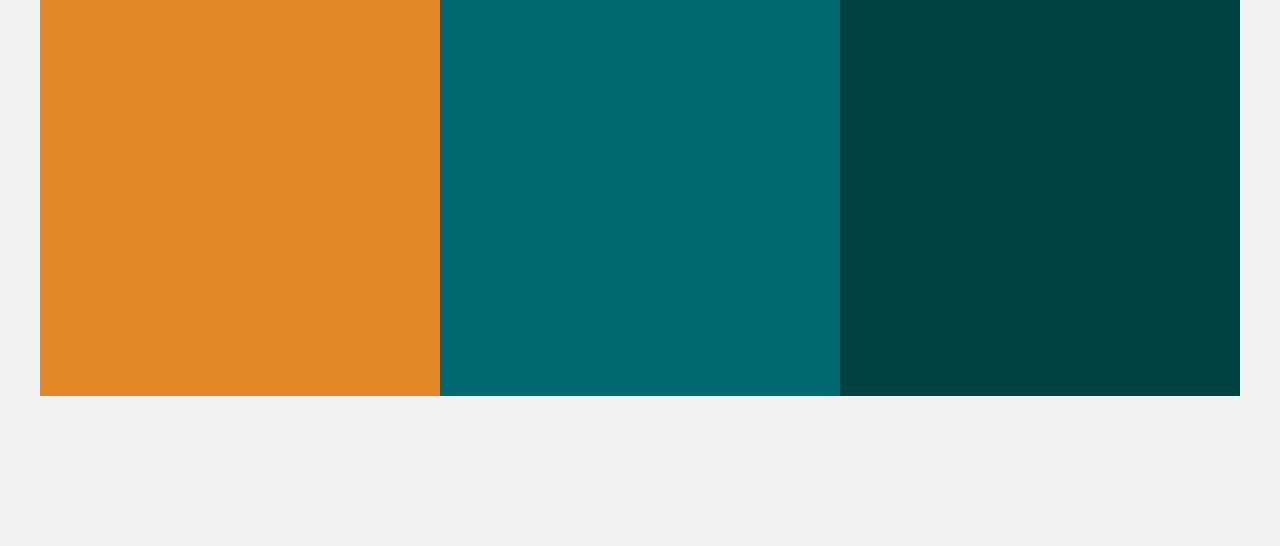
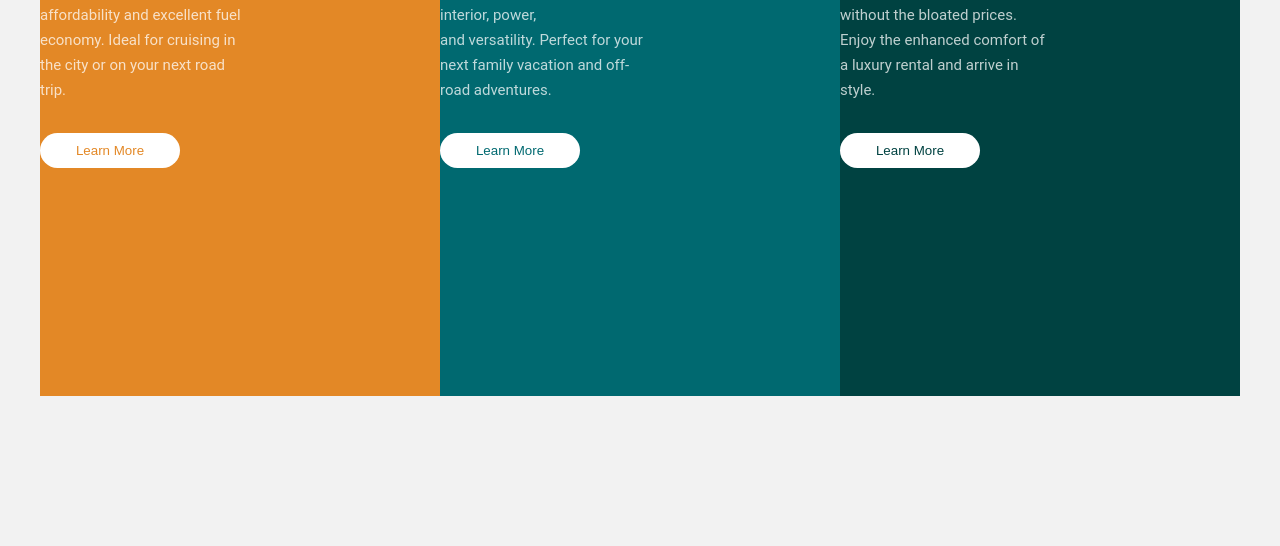
Before and after one commit to MikeZuck1/3-column-preview-card-component-main, a plain HTML site: page index.html in a window 1280 px wide. Shown: the part 254-800 px from the top of the page. Drawn offline with Linux system fonts and the light colour scheme.

Commit message:
add content on each box + button + design

```diff
--- a/index.html
+++ b/index.html
@@ -5,7 +5,6 @@
   <meta name="viewport" content="width=device-width, initial-scale=1.0"> <!-- displays site properly based on user's device -->
   <link rel="stylesheet" href="./styles/style.css">
   <link rel="icon" type="image/png" sizes="32x32" href="./images/favicon-32x32.png">
-
   <title>Frontend Mentor | 3-column preview card component</title>
 </head>
 <body>
@@ -13,21 +12,54 @@
   <main>
     <div class="container">
 
-      <div class="sedan-box">
+      <!-- SEDANS COTENTAINER -->
+      <div class="sedans-box">
         <div class="icon-sedans">
           <img src="./images/icon-sedans.svg" alt="icon-sedans">
         </div>
+
+        <div class="cars-content">
+          <h1>SEDANS</h1>
+          <p>Choose a sedan for its affordability and excellent fuel economy. Ideal for cruising in the city
+            or on your next road trip.</p>
+        </div>
+
+        <div class="button">
+          <button id="sedans">Learn More</button>
+        </div>
       </div>
 
+      <!-- SUVS COTENTAINER -->
       <div class="suvs-box">
         <div class="icon-suvs">
           <img src="./images/icon-suvs.svg" alt="icon-suvs">
         </div>
+
+        <div class="cars-content">
+          <h1>SUVS</h1>
+          <p>Take an SUV for its spacious interior, power,  <br> and versatility. Perfect for your next family vacation
+            and off-road adventures.</p>
+        </div>
+
+          <div class="button">
+            <button id="suvs">Learn More</button>
+          </div>
       </div>
 
+      <!-- LUXERY COTENTAINER -->
       <div class="luxury-box">
         <div class="icon-luxury">
           <img src="./images/icon-luxury.svg" alt="icon-luxury">
+        </div>
+
+        <div class="cars-content">
+          <h1>LUXURY</h1>
+          <p>Cruise in the best car brands without the bloated prices. Enjoy the enhanced comfort of a luxury
+            rental and arrive in style.</p>
+        </div>
+
+        <div class="button">
+          <button id="luxury">Learn More</button>
         </div>
       </div>
 
@@ -36,21 +68,8 @@
 
 </body>
 </html>
-
 <!--
-  Sedans
-  Choose a sedan for its affordability and excellent fuel economy. Ideal for cruising in the city
-  or on your next road trip.
-
-  SUVs
-  Take an SUV for its spacious interior, power, and versatility. Perfect for your next family vacation
-  and off-road adventures.
-
-  Luxury
-  Cruise in the best car brands without the bloated prices. Enjoy the enhanced comfort of a luxury
-  rental and arrive in style.
-
-    <div class="attribution">
+  <div class="attribution">
     Challenge by <a href="https://www.frontendmentor.io?ref=challenge" target="_blank">Frontend Mentor</a>.
     Coded by <a href="#">Your Name Here</a>.
   </div>
--- a/styles/style.css
+++ b/styles/style.css
@@ -43,7 +43,7 @@
     padding: 0;
 }
 
-/* ========  ======== */
+/* ======== BODY ======== */
 body {
     display: flex;
     align-items: center;
@@ -52,7 +52,7 @@ body {
     background-color: hsl(0, 0%, 95%);
 }
 
-/* ========  ======== */
+/* ======== CONTAINER ======== */
 .container {
     display: flex;
     align-items: center;
@@ -60,34 +60,74 @@ body {
 
 }
 
-/* ========  ======== */
-.sedan-box,
+/* ======== BOX CARS COINTAINER ======== */
+.sedans-box,
 .suvs-box,
 .luxury-box {
     display: inline-block;
 }
 
-.sedan-box {
+.sedans-box {
     width: 400px;
     height: 500px;
-    background-color:  hsl(31, 77%, 52%);
+    background-color:hsl(31, 77%, 52%);
 }
 
 .suvs-box {
     width: 400px;
     height: 500px;
-    background-color:  hsl(184, 100%, 22%) ;
+    background-color:hsl(184, 100%, 22%);
 }
 
 .luxury-box {
     width: 400px;
     height: 500px;
-    background-color:  hsl(179, 100%, 13%);
+    background-color:hsl(179, 100%, 13%);
 }
 
-/* ========  ======== */
+/* ======== ICONS - À TRAVAILLER!!!!! ======== */
+
+
+/* ======== CONTENT CARS ======== */
+.cars-content {
+    width: 53%;
+}
+
+.cars-content h1, p {
+    font-family: "roboto", sans-serif;
+    color: hsla(0, 0%, 100%, 0.75);
+}
+.cars-content p {
+    font-size: 15px;
+    line-height: 25px;
+}
+
+/* ======== BUTTONS ======== */
+.button button {
+    margin-top: 30px;
+    background-color: #fff;
+    width: 35%;
+    padding: 10px;
+    border-radius: 20px;
+    border: none;
+    cursor: pointer;
+}
+
+#sedans  {
+    color: hsl(31, 77%, 52%);
+}
+
+#suvs {
+    color: hsl(184, 100%, 22%);
+}
+#luxury {
+    color: hsl(179, 100%, 13%);
+}
+
+/* ======== FOOTER INFORMATION ======== */
 .attribution {
-    font-size: 11px; text-align: center;
+    font-size: 11px;
+    text-align: center;
 }
 
 .attribution a {
```
